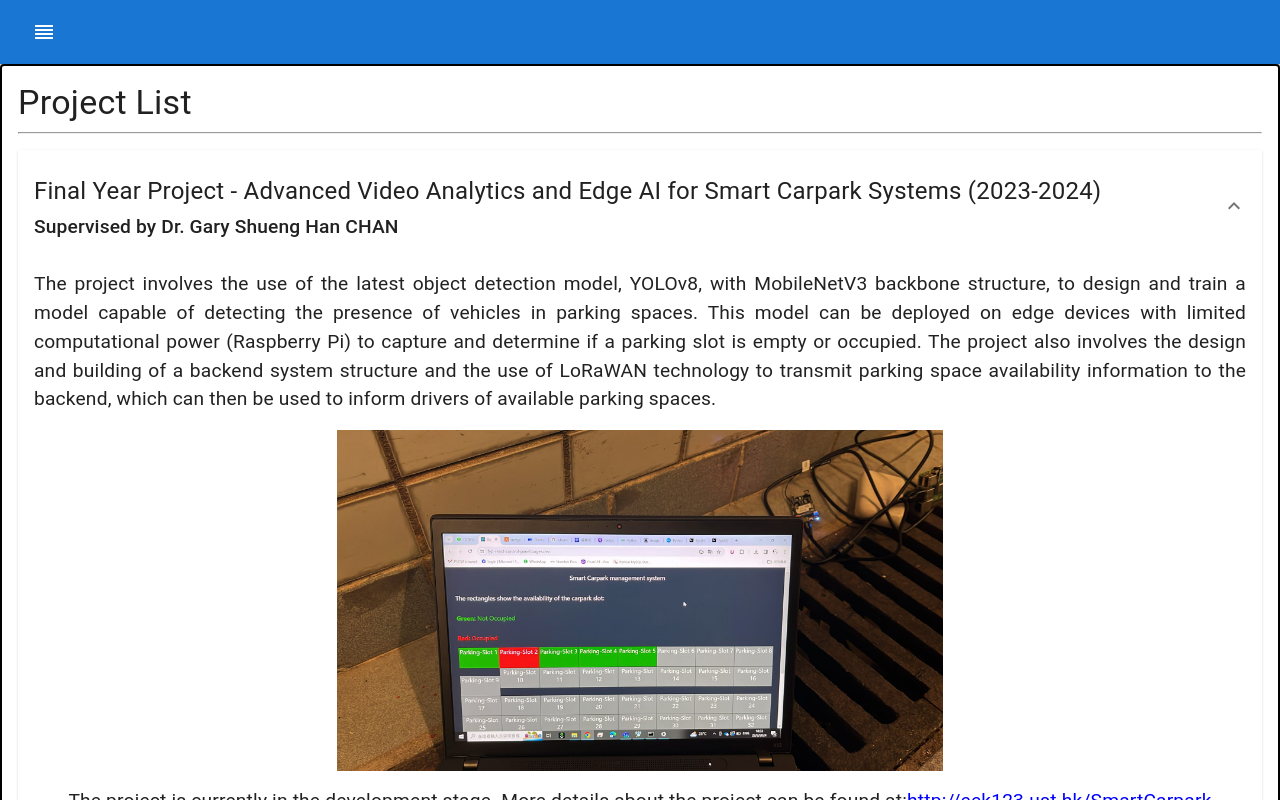
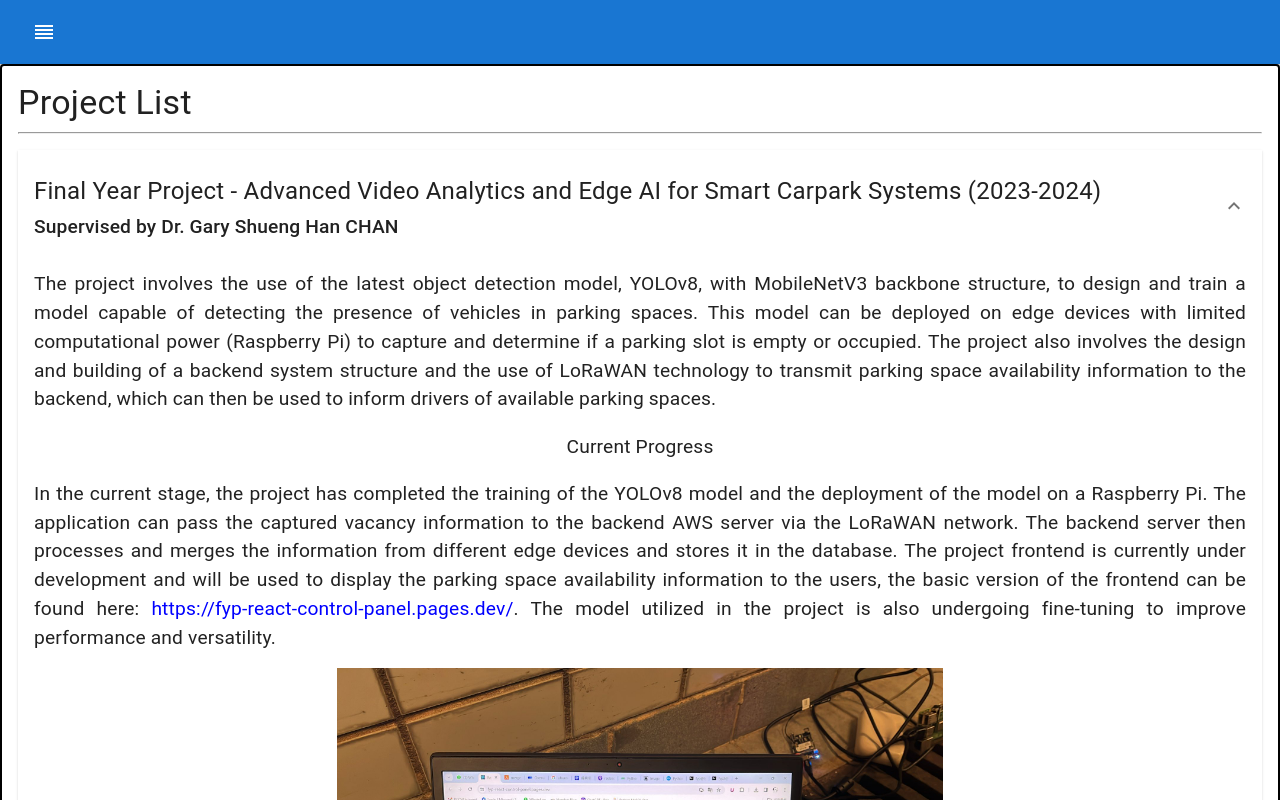
Before and after one commit to hillhc/MyPro, a React (Create React App) app: page /Project in a window 1280 px wide. Both pictures are taken after a click on the button 640 px from the left and 190 px from the top of the page. Shown: the top 800 px of the page. Built offline with nearby package versions, Linux system fonts and the light colour scheme.

Commit message:
Project Update

```diff
--- a/src/pages/Project.js
+++ b/src/pages/Project.js
@@ -32,6 +32,15 @@ function Project() {
                 The project also involves the design and building of a backend system structure and the use of LoRaWAN technology to transmit parking space availability information to
                 the backend, which can then be used to inform drivers of available parking spaces.
               </Typography>
+              <Typography variant="subtitle1" style={{ textAlign: "justify", fontSize: "1.2rem", marginBottom: "1rem" }}>
+                Current Progress
+              </Typography>
+              <Typography variant="body1" style={{ textAlign: "justify", fontSize: "1.2rem", marginBottom: "1rem" }}>
+                In the current stage, the project has completed the training of the YOLOv8 model and the deployment of the model on a Raspberry Pi. The application can pass the captured vacancy information to the backend AWS server via the LoRaWAN network. The backend server then processes and merges the information from different edge devices and stores it in the database.
+                The project frontend is currently under development and will be used to display the parking space availability information to the users, the basic version of the frontend can
+                be found here: <a href="https://fyp-react-control-panel.pages.dev/" style={{ textDecoration: "none", color: "blue" }}>https://fyp-react-control-panel.pages.dev/</a>.
+                The model utilized in the project is also undergoing fine-tuning to improve performance and versatility.
+              </Typography>
               <img src={projectImage} alt="Project Image" style={{ width: "50%", height: "auto", objectFit: "cover", marginBottom: "1rem" }} />
               <Typography variant="body1" style={{ textAlign: "justify", fontSize: "1.2rem", marginBottom: "1rem" }}>
                 The project is currently in the development stage. More details about the project can be found at:
```
